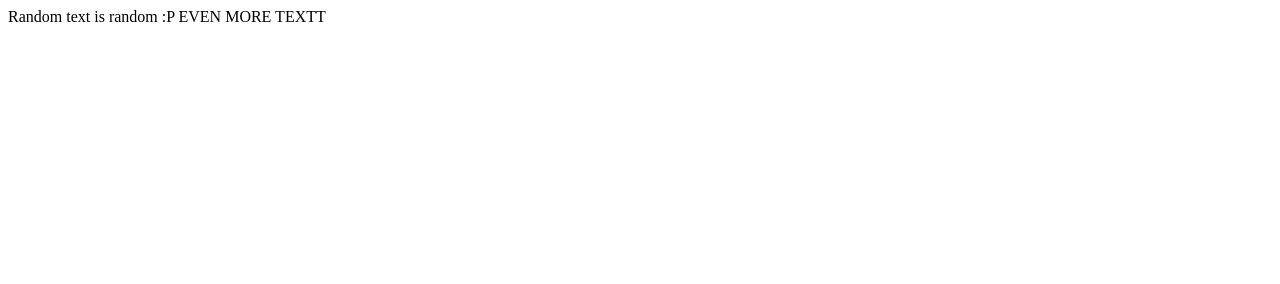
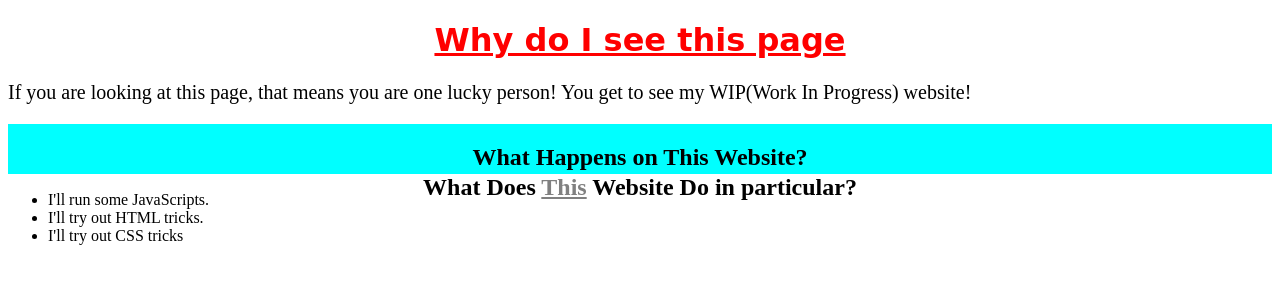
Before and after one commit to AnonymusMinecrafter/TestEnviroment2, a plain HTML site: page index.html in a window 1280 px wide. Drawn offline with Linux system fonts and the light colour scheme.

Commit message:
Update index.html

```diff
--- a/index.html
+++ b/index.html
@@ -1,13 +1,28 @@
 <!DOCTYPE html>
-<html>
+
+<html lang="en" xmlns="http://www.w3.org/1999/xhtml">
 <head>
-<link rel="stylesheet" type="text/stylesheet" href="Stylesheet.css">
-<title>
-TestEnviroment
-</title>
+    <link rel="stylesheet" type="text/css" href="StyleSheet.css">
+    <meta charset="utf-8" />
+    <title>JavaScriptTestEnviroment</title>
 </head>
 <body>
-Random text is random :P
-EVEN MORE TEXTT
+    <h1 id="MainTitle">Why do I see this page</h1>
+    <p class="important">If you are looking at this page, that means you are one lucky person! You get to see my WIP(Work In Progress) website! </p>
+    <div class="bar">
+        <h2>
+        What Happens on This Website?
+        </h2>
+        <ul>
+            <li>I'll run some JavaScripts.</li>
+            <li>I'll try out HTML tricks.</li>
+            <li>I'll try out CSS tricks</li>
+        </ul>
+    </div>
+    <h2>
+        What Does <span class="Highlight">This</span> Website Do in particular?
+    </h2>
 </body>
+
 </html>
+<script type="text/javascript" src="TestEnviroment.js"> </script>
```
